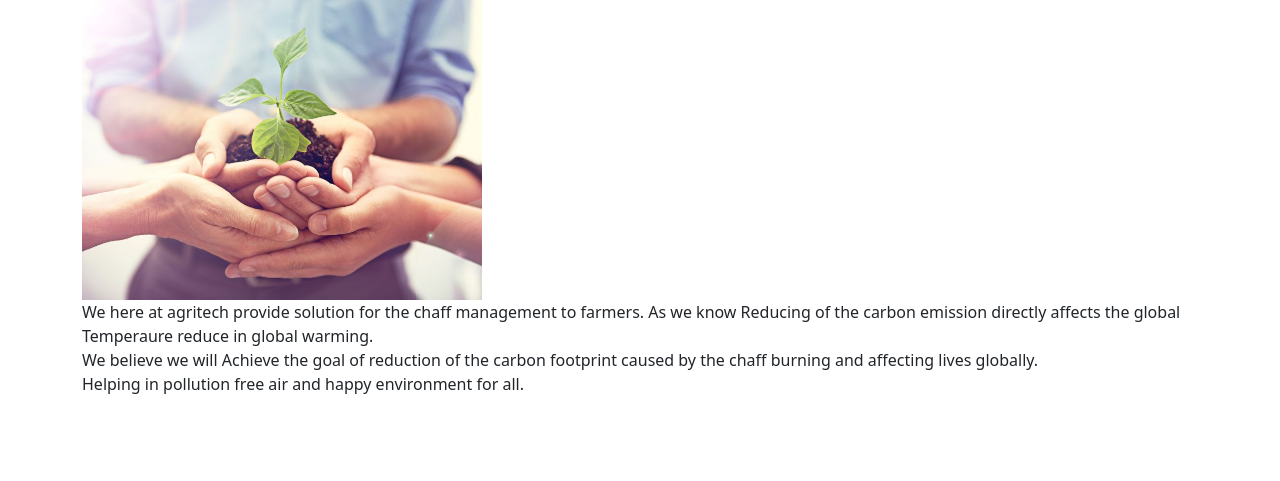
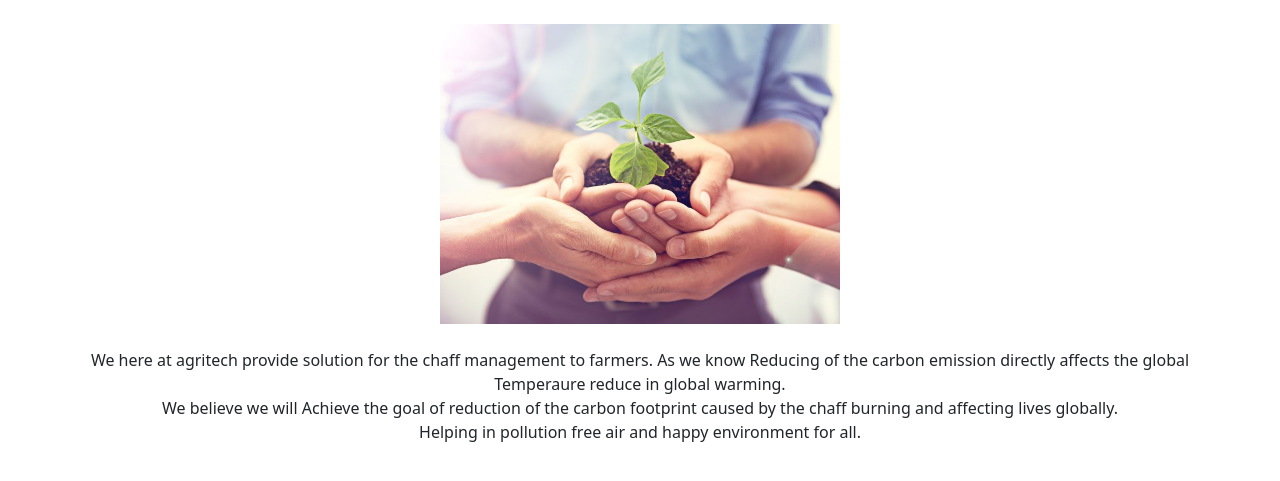
Before and after one commit to MrShivam98/AgriTech, a Django app: page /about in a window 1280 px wide. Shown: the part 62-543 px from the top of the page. Run offline with Django 4.2, Linux system fonts and the light colour scheme.

Commit message:
fixed the alignment of about us page

```diff
--- a/templates/home/about.html
+++ b/templates/home/about.html
@@ -3,8 +3,8 @@
 {% block title %}About Us{% endblock title %}
 {% block aboutactive %} active {% endblock aboutactive %}
 {%block body %}
-<div class="container">
-    <img src="static/img/about.jpg" class="d-block" height="300" alt="about.jpg">
+<div class="container text-center">
+    <img src="static/img/about.jpg" class="my-4" height="300" alt="about.jpg">
     <p>We here at agritech provide solution for the chaff management to farmers. As we know Reducing of the carbon emission directly affects the global Temperaure reduce in global warming.
         <br>
         We believe we will Achieve the goal of reduction of the carbon footprint caused by the chaff burning and affecting lives globally.
```
